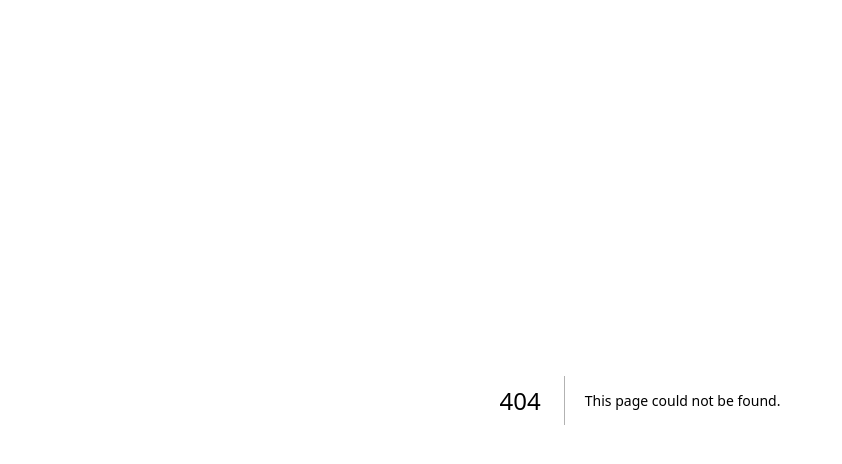
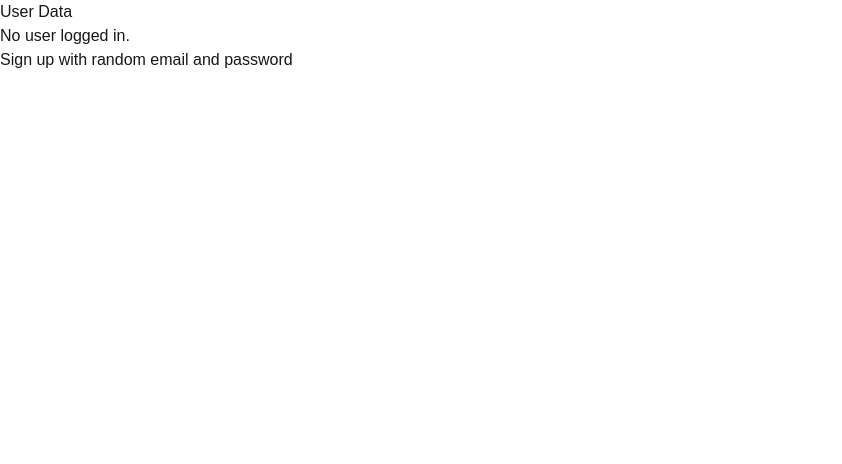
Before and after one commit to valentinbesse/stripe-next, a Next.js app: page /user in a window 1280 px wide. Before the commit this address had no page. Shown: the top 464 px of the page, without its empty margins (0-842 px from the left). Built offline with nearby package versions, Linux system fonts and the light colour scheme; no server answers.

Commit message:
Add basic authentification and user profile

```diff
--- /dev/null
+++ b/app/user/LoginForm.tsx
@@ -0,0 +1,38 @@
+"use client";
+
+import { useState } from "react";
+import { supabase } from "../../utils/supabaseClient"
+
+export default function LoginForm() {
+    const [loading, setLoading] = useState(false);
+
+    const handleSignUp = async () =>
+        {
+            setLoading(true);
+
+            const randomEmail = `${Math.random().toString(36).substring(7)}@example.com`;
+            const randomPassword = "Password69420";
+
+            const { data, error} = await supabase.auth.signUp({
+                email: randomEmail,
+                password: randomPassword
+            });
+
+            if (error) {
+                console.error("Error:", error);
+            } else {
+                console.log("User created and login in:", data);
+            }
+
+            setLoading(false);
+        };
+
+    return (
+        <button
+            onClick={handleSignUp}
+            disabled={loading}
+            >
+                {loading? "Signing up..." : "Sign up with random email and password"}
+            </button>
+    );
+}
--- /dev/null
+++ b/app/user/UserProfile.tsx
@@ -0,0 +1,101 @@
+"use client";
+
+import { useState, useEffect } from "react";
+import { supabase } from "../../utils/supabaseClient";
+import { User } from "@supabase/supabase-js";
+import LoginForm from "./LoginForm";
+
+export default function UserProfile() {
+  const [user, setUser] = useState<User | null>(null);
+  const [stripeCustomer, setStripeCustomer] = useState<any>(null);
+
+  useEffect(() => {
+    const fetchUser = async () => {
+      const { data: { user } } = await supabase.auth.getUser();
+
+      setUser(user);
+
+      if (user) {
+        const { data: stripeCustomerData, error } = await supabase
+          .from("stripe_customers")
+          .select("*")
+          .eq("user_id", user.id)
+          .single();
+
+        if (error) {
+          console.log("No stripe customer data found",);
+        } else {
+          setStripeCustomer(stripeCustomerData);
+        }
+      }
+    };
+
+    fetchUser();
+
+    const { data: authListener } = supabase.auth.onAuthStateChange(
+      (event, session) => {
+        if (event === "SIGNED_IN") {
+          if (session) {
+            setUser(session.user);
+          }
+        } else if (event === "SIGNED_OUT") {
+          setUser(null);
+          setStripeCustomer(null);
+        }
+      }
+    );
+
+    return () => {
+      authListener.subscription.unsubscribe();
+    };
+  }, []);
+
+  const handleLogout = async () => {
+    await supabase.auth.signOut();
+  };
+
+  return (
+    <div>
+      <h1>User Data</h1>
+      {user ? (
+        <>
+          <p>
+            Signed in with email: <strong>{user.email}</strong>
+          </p>
+          <p>
+            Supabase User ID: <strong>{user.id}</strong>
+          </p>
+          <div>
+          <button className="btn btn-secondary my-3 btn-sm" onClick={handleLogout}>
+            Logout
+          </button>
+          </div>
+
+          <h2>Stripe Customer Data</h2>
+          {stripeCustomer ? (<>
+            <p>This data lives in the stripe_customers table in Supabase</p>
+            <div className="mockup-code">
+              <pre>
+                <code>{JSON.stringify(stripeCustomer, null, 2)}</code>
+              </pre>
+            </div>
+            </>
+          ) : (
+            <div>
+              <p className="text-yellow-500">
+                Stripe customer data not created yet. Buy a plan!
+              </p>
+            </div>
+          )}
+
+        </>
+      ) : (
+        <>
+          <p>No user logged in.</p>
+          <LoginForm />
+        </>
+      )}
+
+    </div>
+  );
+}
--- /dev/null
+++ b/app/user/page.tsx
@@ -0,0 +1,9 @@
+import UserProfile from "./UserProfile";
+
+export default function Login() {
+  return (
+    <>
+      <UserProfile />
+    </>
+  );
+}
```
